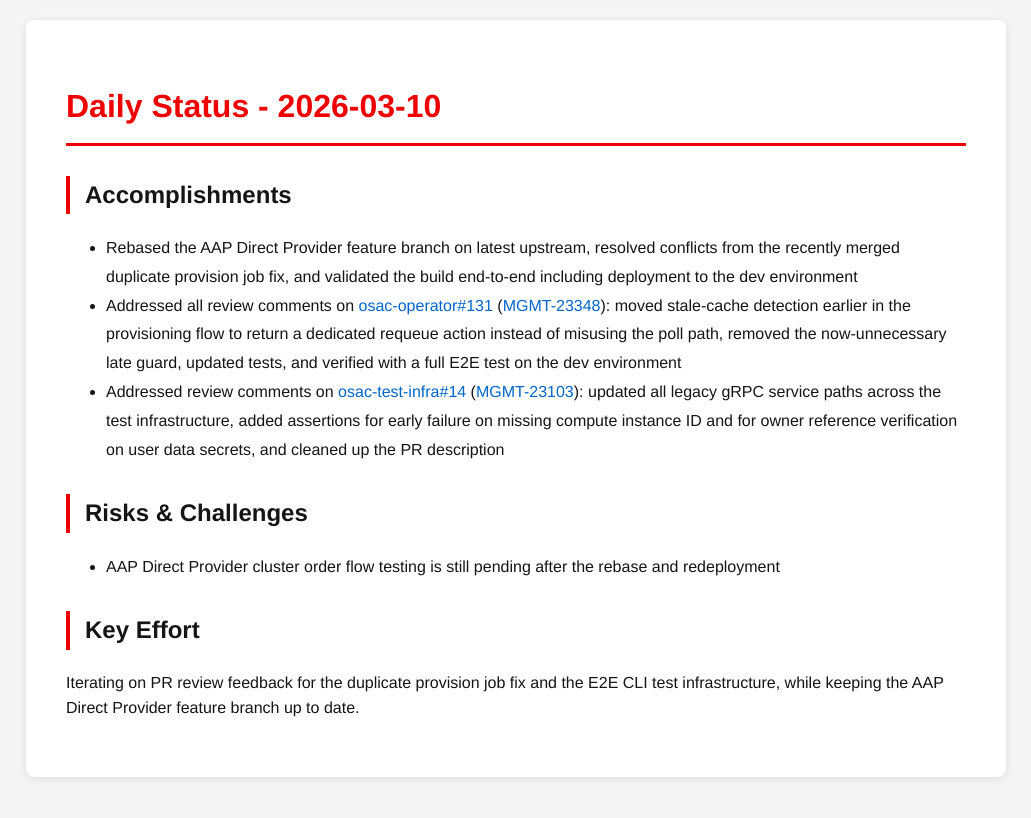
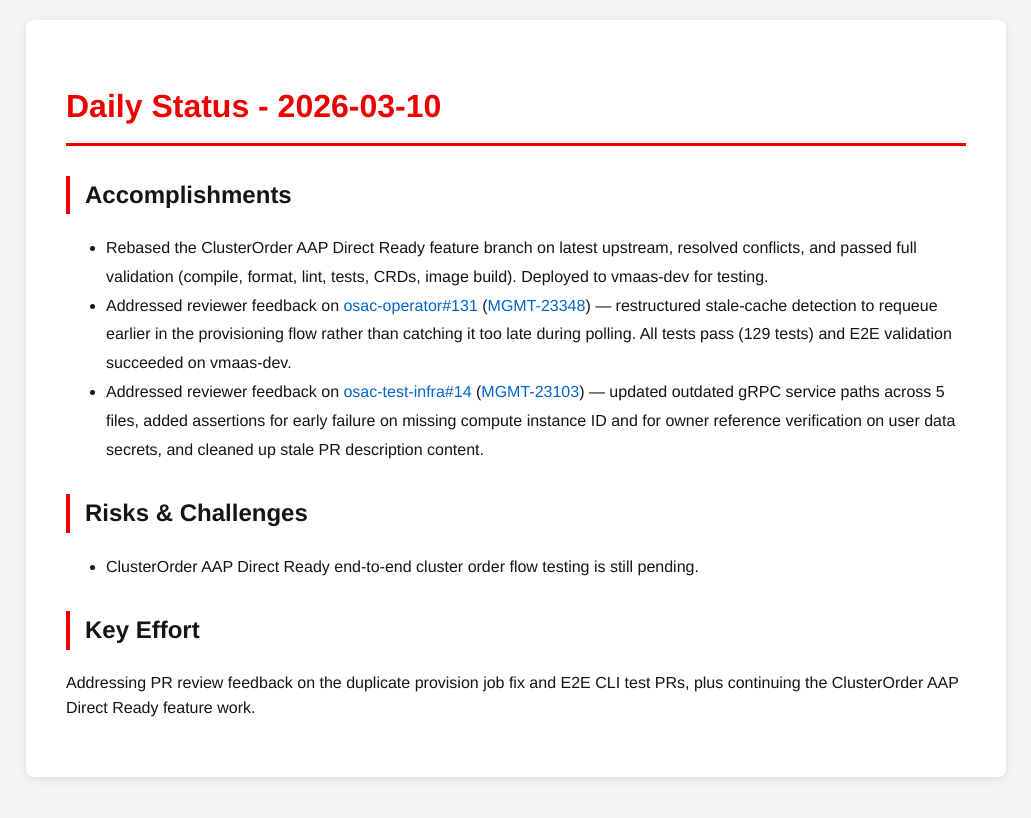
Before and after one commit to tzvatot/daily-status, a Jekyll site: the page built from 2026-03-10.md, in a window 1280 px wide. Shown: the top 818 px of the page, without its empty margins (124-1155 px from the left). Built offline with Jekyll 4.4.1, drawn with Linux system fonts in a browser that asks for light colours.

Commit message:
Daily status update - 2026-03-10

```diff
--- a/2026-03-10.md
+++ b/2026-03-10.md
@@ -7,12 +7,12 @@
 # Daily Status - 2026-03-10
 
 ## Accomplishments
-- Rebased the AAP Direct Provider feature branch on latest upstream, resolved conflicts from the recently merged duplicate provision job fix, and validated the build end-to-end including deployment to the dev environment
-- Addressed all review comments on [osac-operator#131](https://github.com/osac-project/osac-operator/pull/131) ([MGMT-23348](https://issues.redhat.com/browse/MGMT-23348)): moved stale-cache detection earlier in the provisioning flow to return a dedicated requeue action instead of misusing the poll path, removed the now-unnecessary late guard, updated tests, and verified with a full E2E test on the dev environment
-- Addressed review comments on [osac-test-infra#14](https://github.com/osac-project/osac-test-infra/pull/14) ([MGMT-23103](https://issues.redhat.com/browse/MGMT-23103)): updated all legacy gRPC service paths across the test infrastructure, added assertions for early failure on missing compute instance ID and for owner reference verification on user data secrets, and cleaned up the PR description
+- Rebased the ClusterOrder AAP Direct Ready feature branch on latest upstream, resolved conflicts, and passed full validation (compile, format, lint, tests, CRDs, image build). Deployed to vmaas-dev for testing.
+- Addressed reviewer feedback on [osac-operator#131](https://github.com/osac-project/osac-operator/pull/131) ([MGMT-23348](https://issues.redhat.com/browse/MGMT-23348)) — restructured stale-cache detection to requeue earlier in the provisioning flow rather than catching it too late during polling. All tests pass (129 tests) and E2E validation succeeded on vmaas-dev.
+- Addressed reviewer feedback on [osac-test-infra#14](https://github.com/osac-project/osac-test-infra/pull/14) ([MGMT-23103](https://issues.redhat.com/browse/MGMT-23103)) — updated outdated gRPC service paths across 5 files, added assertions for early failure on missing compute instance ID and for owner reference verification on user data secrets, and cleaned up stale PR description content.
 
 ## Risks & Challenges
-- AAP Direct Provider cluster order flow testing is still pending after the rebase and redeployment
+- ClusterOrder AAP Direct Ready end-to-end cluster order flow testing is still pending.
 
 ## Key Effort
-Iterating on PR review feedback for the duplicate provision job fix and the E2E CLI test infrastructure, while keeping the AAP Direct Provider feature branch up to date.
+Addressing PR review feedback on the duplicate provision job fix and E2E CLI test PRs, plus continuing the ClusterOrder AAP Direct Ready feature work.
```
